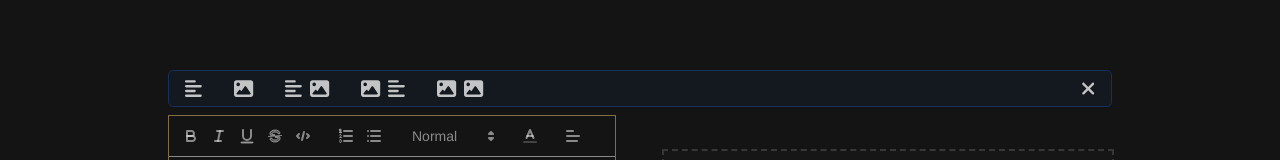
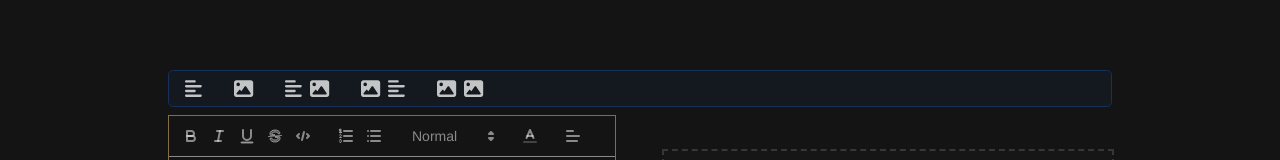
Before and after one commit to viventer/andrew-ponad-frontend, a React (Vite) app: page /post/create in a window 1280 px wide. Shown: the part 387-547 px from the top of the page. Built offline with nearby package versions, Linux system fonts and the light colour scheme.

Commit message:
finished row deleting

```diff
--- a/src/views/post/components/PostContentEditorRow.jsx
+++ b/src/views/post/components/PostContentEditorRow.jsx
@@ -34,7 +34,10 @@ export default function PostContentEditorRow({
   return (
     <StyledPostContentEditorRow>
       {activeRowNumber == index && rowElementsType[0] != "none" && (
-        <RowTypeSelection setRowElementsType={setRowElementsType} />
+        <RowTypeSelection
+          setRowElementsType={setRowElementsType}
+          index={index}
+        />
       )}
       <div
         className={`flex flex-center ${
--- a/src/views/post/components/RowTypeSelection.jsx
+++ b/src/views/post/components/RowTypeSelection.jsx
@@ -6,7 +6,7 @@ import {
   faImage,
 } from "@fortawesome/free-solid-svg-icons";
 
-export default function RowTypeSelection({ setRowElementsType }) {
+export default function RowTypeSelection({ setRowElementsType, index }) {
   return (
     <StyledRowTypeSelection>
       <div>
@@ -49,6 +49,7 @@ export default function RowTypeSelection({ setRowElementsType }) {
           <FontAwesomeIcon icon={faImage} />
         </div>
       </div>
+      {index != 0 && (
         <div
           onClick={() => {
             setRowElementsType(["none"]);
@@ -56,6 +57,7 @@ export default function RowTypeSelection({ setRowElementsType }) {
         >
           <FontAwesomeIcon icon={faClose} />
         </div>
+      )}
     </StyledRowTypeSelection>
   );
 }
--- a/src/views/post/styles/PostContentEditor.styled.js
+++ b/src/views/post/styles/PostContentEditor.styled.js
@@ -169,6 +169,10 @@ export const StyledRowTypeSelection = styled.div`
     color: white;
   }
 
+  & div:last-child:hover {
+    color: rgb(255, 100, 100);
+  }
+
   & div[selected="true"] {
     color: red;
   }
```
Lines whose indentation alone changed are shown as unchanged.
